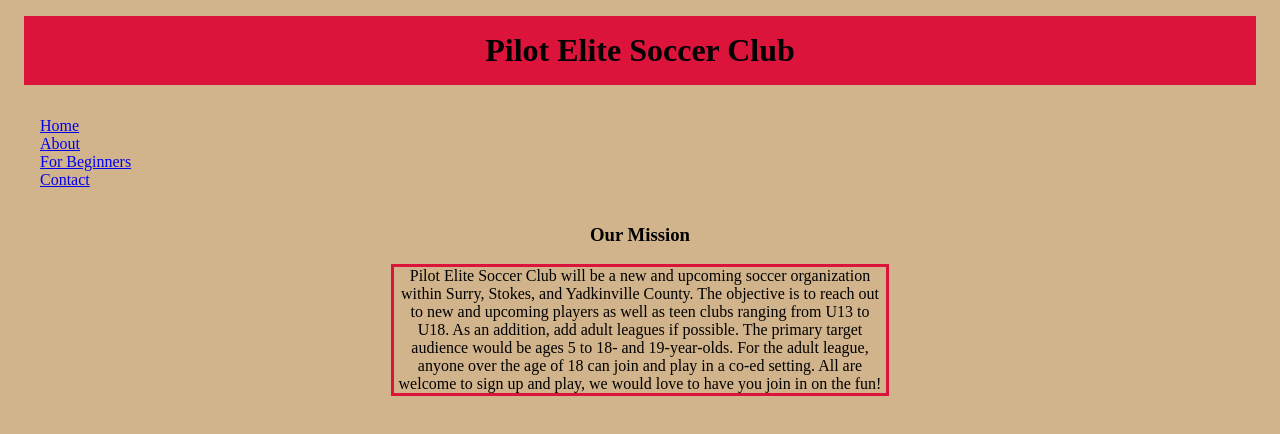
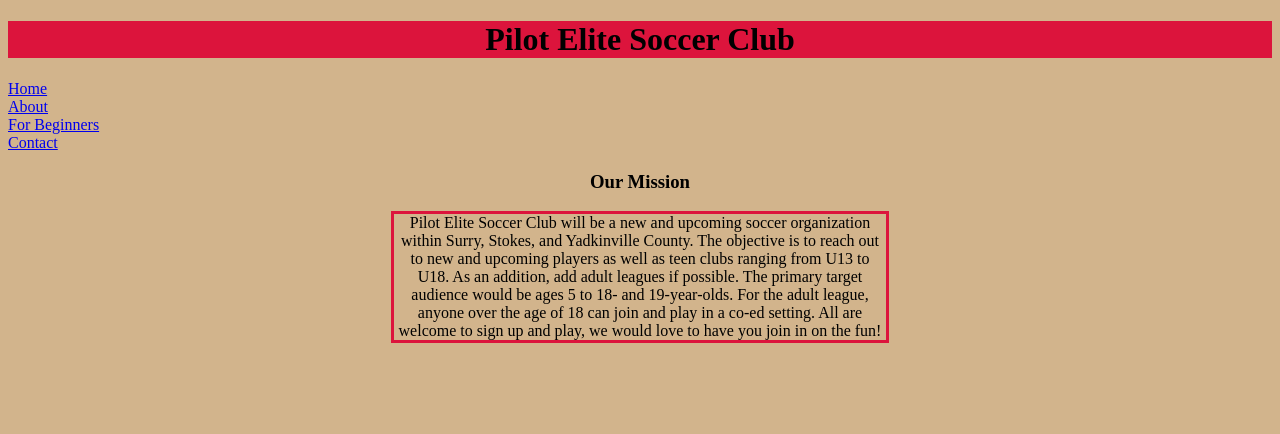
Before and after one commit to AndrewDRogers/Andrew-R, a plain HTML site: page index.html in a window 1280 px wide. Drawn offline with Linux system fonts and the light colour scheme.

Commit message:
Add files via upload

```diff
--- a/style.css
+++ b/style.css
@@ -3,14 +3,10 @@ header {
 }
 .links {
   display: flex;
-  margin: 1rem;
-  padding: 1rem;
   flex-direction: column;
   text-decoration: none;
 }
 h1 {
-  margin: 1rem;
-  padding: 1rem;
   text-align: center;
   background-color: crimson;
 }
```
